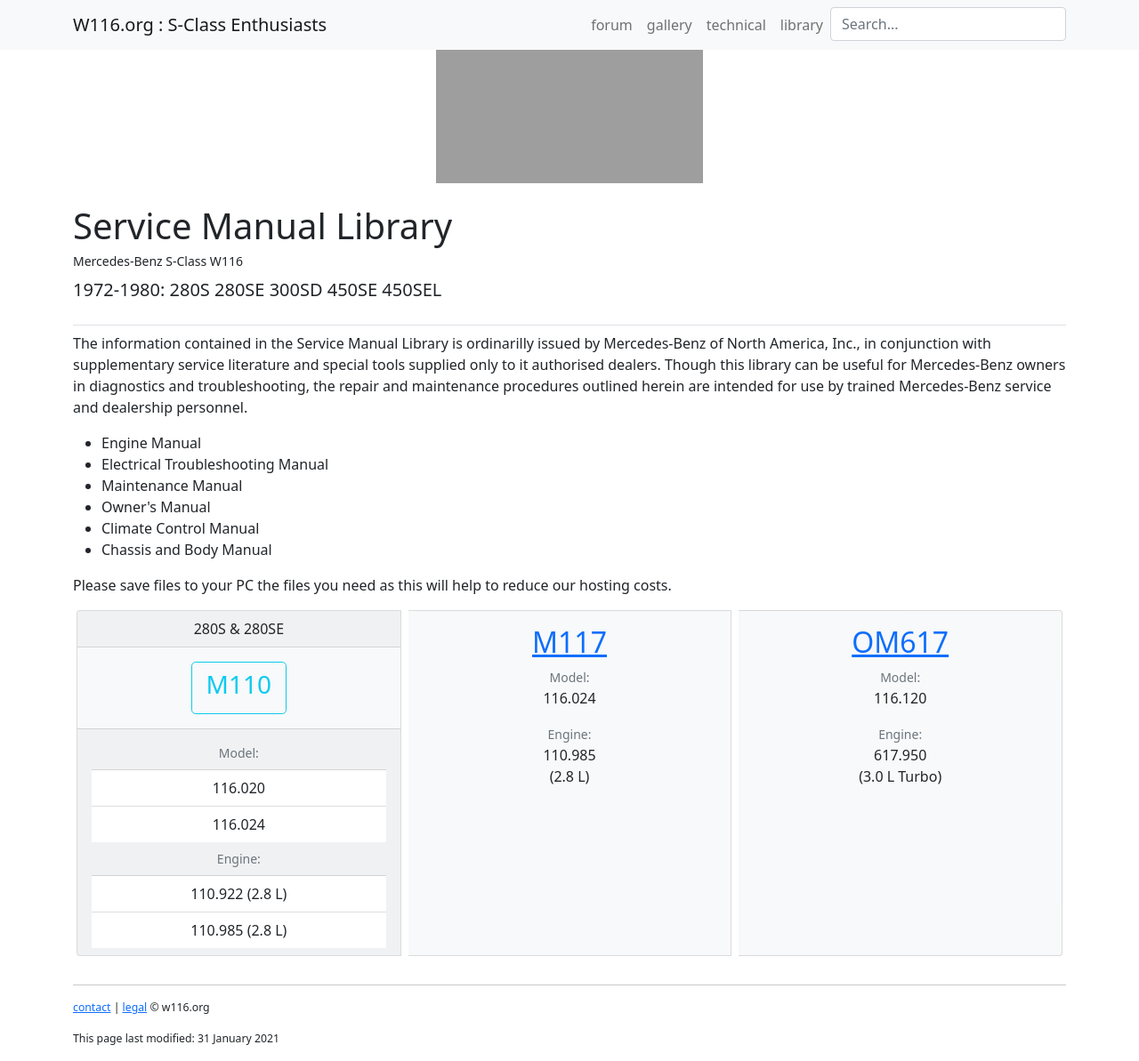
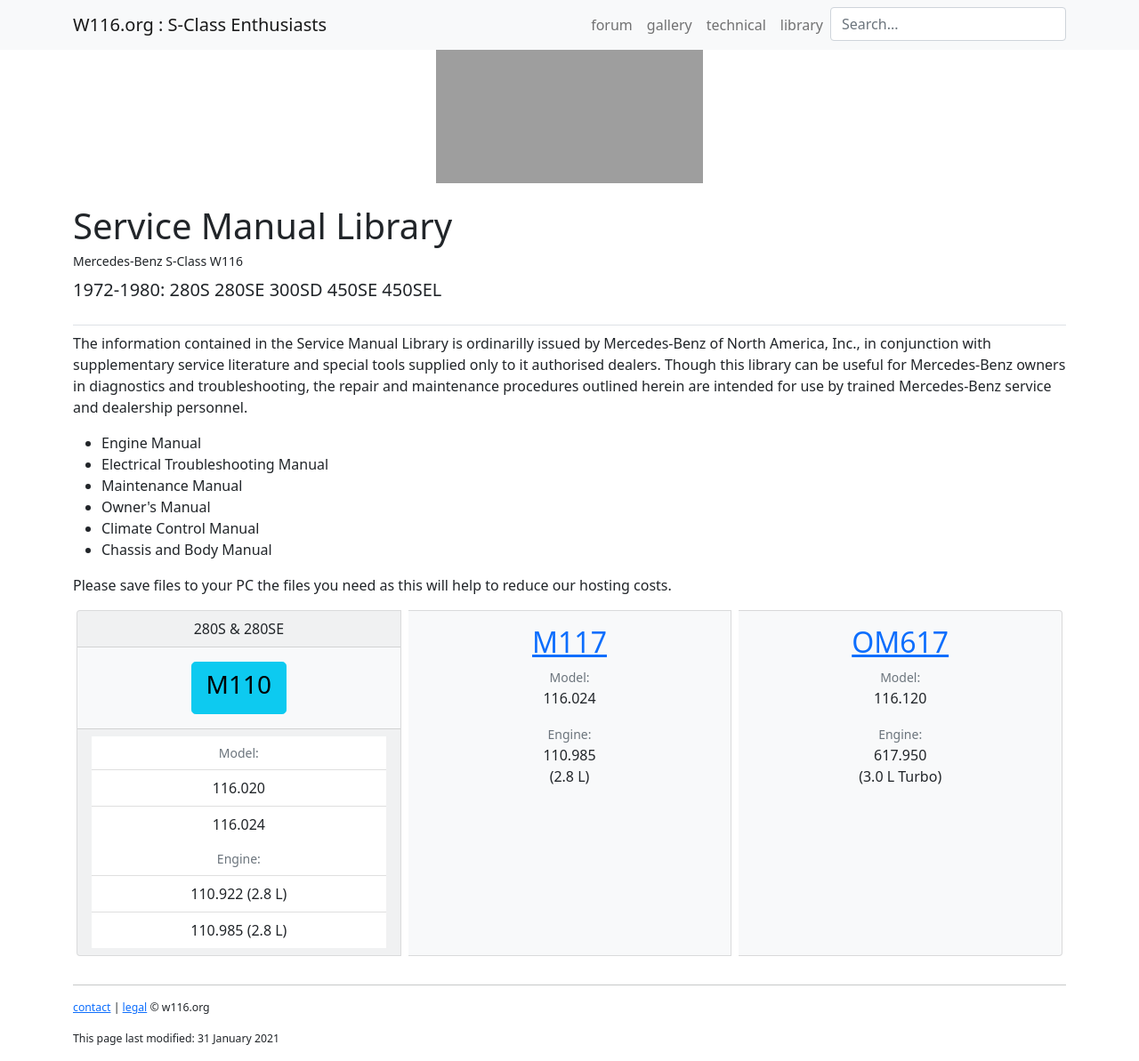
Before and after one commit to W116org/handbook, a Jekyll site: the page built from index.html, in a window 1280 px wide. Shown: the whole page at 89% size. Built offline with Jekyll 4.4.1, drawn with Linux system fonts in a browser that asks for light colours; comment, search, counter and statistics services are not loaded; grey boxes are pictures that could not be loaded.

Commit message:
Update index.html

```diff
--- a/index.html
+++ b/index.html
@@ -34,18 +34,18 @@
   <div class="card text-center text-dark bg-light mb-3 mx-1">
     <div class="card-header">280S &amp; 280SE</div>
     <div class="card-body">
-      <a class="btn btn-outline-info btn-lg" href="m110/">
+      <a class="btn btn-info btn-lg" href="m110/">
         <h3 class="card-title">M110</h3>
       </a>
     </div>
     <div class="card-footer">
-      <ul class="list-group list-group-flush">
-        <li class="list-group-item small text-muted bg-transparent">Model:</li>
+      <ul class="list-group list-group-flush bg-transparent">
+        <li class="list-group-item small text-muted">Model:</li>
         <li class="list-group-item">116.020</li>
         <li class="list-group-item">116.024</li>
       </ul>
-      <ul class="list-group list-group-flush">
-        <li class="list-group-item small text-muted bg-transparent">Engine:</li>
+      <ul class="list-group list-group-flush bg-transparent">
+        <li class="list-group-item small text-muted">Engine:</li>
         <li class="list-group-item">110.922 (2.8 L)</li>
         <li class="list-group-item">110.985 (2.8 L)</li>
       </ul>
```
